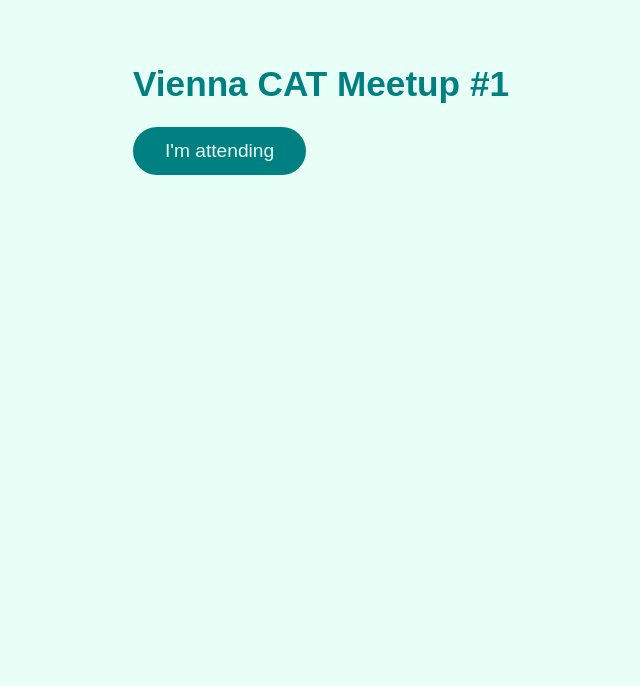
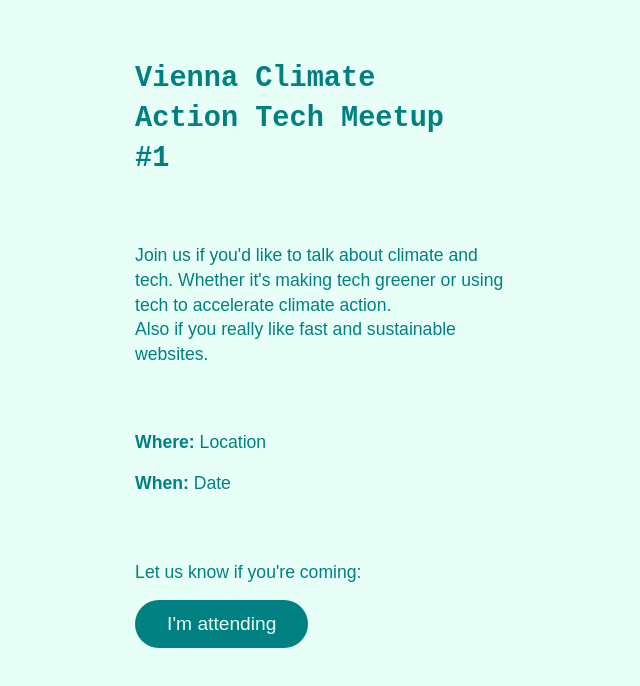
Before and after one commit to Ansimorph/catmeetup, a website: page index.html in a window 1280 px wide. Shown: the whole page, without its empty margins (319-959 px from the left). Drawn offline with Linux system fonts and the light colour scheme.

Commit message:
Add more styling

```diff
--- a/index.html
+++ b/index.html
@@ -2,7 +2,7 @@
 <html lang="en">
   <head>
     <meta charset="UTF-8" />
-    <meta name="viewport" content="width=device-width">
+    <meta name="viewport" content="width=device-width" />
     <title>Vienna CAT Meetup #1</title>
     <style>
       * {
@@ -29,6 +29,22 @@
         color: var(--foreground-color);
         font-family: sans-serif;
         font-size: 110%;
+        line-height: 1.4;
+      }
+
+      h1 {
+        max-width: 20ch;
+        font-family: monospace;
+        font-weight: bolder;
+      }
+
+      p {
+        max-width: 38ch;
+        margin-block: 1rem;
+      }
+
+      .spacer {
+        margin-bottom: 4rem;
       }
 
       button {
@@ -45,23 +61,45 @@
 
       .attendance-button--attending::after {
         content: "✔";
+        animation: check 0.1s ease-in-out;
+      }
+
+      @keyframes check {
+        0% {
+          clip-path: inset(0 100% 0 0);
+        }
+        100% {
+          clip-path: inset(0);
+        }
       }
     </style>
   </head>
 
   <body>
     <main>
-      <h1>Vienna CAT Meetup #1</h1>
-      <button class="attendance-button" id="attendanceButton">
-        I'm attending
-      </button>
+      <h1 class="spacer">Vienna Climate Action Tech Meetup #1</h1>
+      <p class="spacer">
+        Join us if you'd like to talk about climate and tech. Whether it's
+        making tech greener or using tech to accelerate climate action.<br />
+        Also if you really like fast and sustainable websites.
+      </p>
+
+      <p><strong>Where:</strong> Location <br /></p>
+      <p class="spacer"><strong>When:</strong> Date</p>
+
+      <p>Let us know if you're coming:</p>
+      <p>
+        <button class="attendance-button" id="attendanceButton">
+          I'm attending
+        </button>
+      </p>
     </main>
   </body>
 
   <script>
     const button = document.getElementById("attendanceButton");
     const ATTENDING_CLASS = "attendance-button--attending";
-    const ATTENDING_STORAGE_KEY = "attending-1"
+    const ATTENDING_STORAGE_KEY = "attending-1";
     const API_KEY =
       "eyJhbGciOiJIUzI1NiIsInR5cCI6IkpXVCJ9.eyJpc3MiOiJzdXBhYmFzZSIsInJlZiI6InN4aGR3ZWlqY3Jybndkc3J6dHh4Iiwicm9sZSI6ImFub24iLCJpYXQiOjE2ODY3MjU2NTUsImV4cCI6MjAwMjMwMTY1NX0.PBwAKif0eTkme_8dJpfxFAUYAKFyflCFiyQTRBLsFME";
     const FETCH_OPTIONS = {
```
